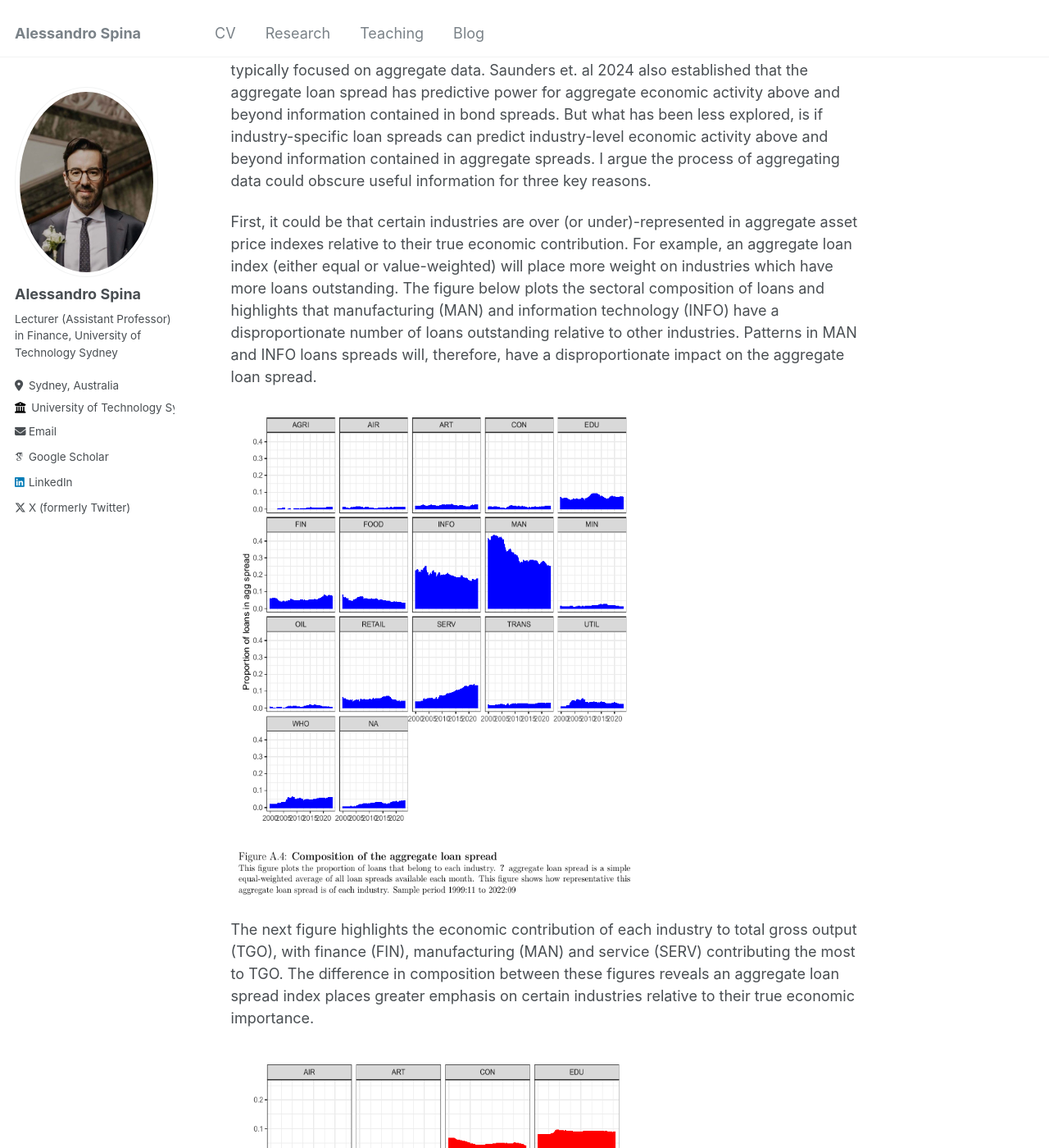
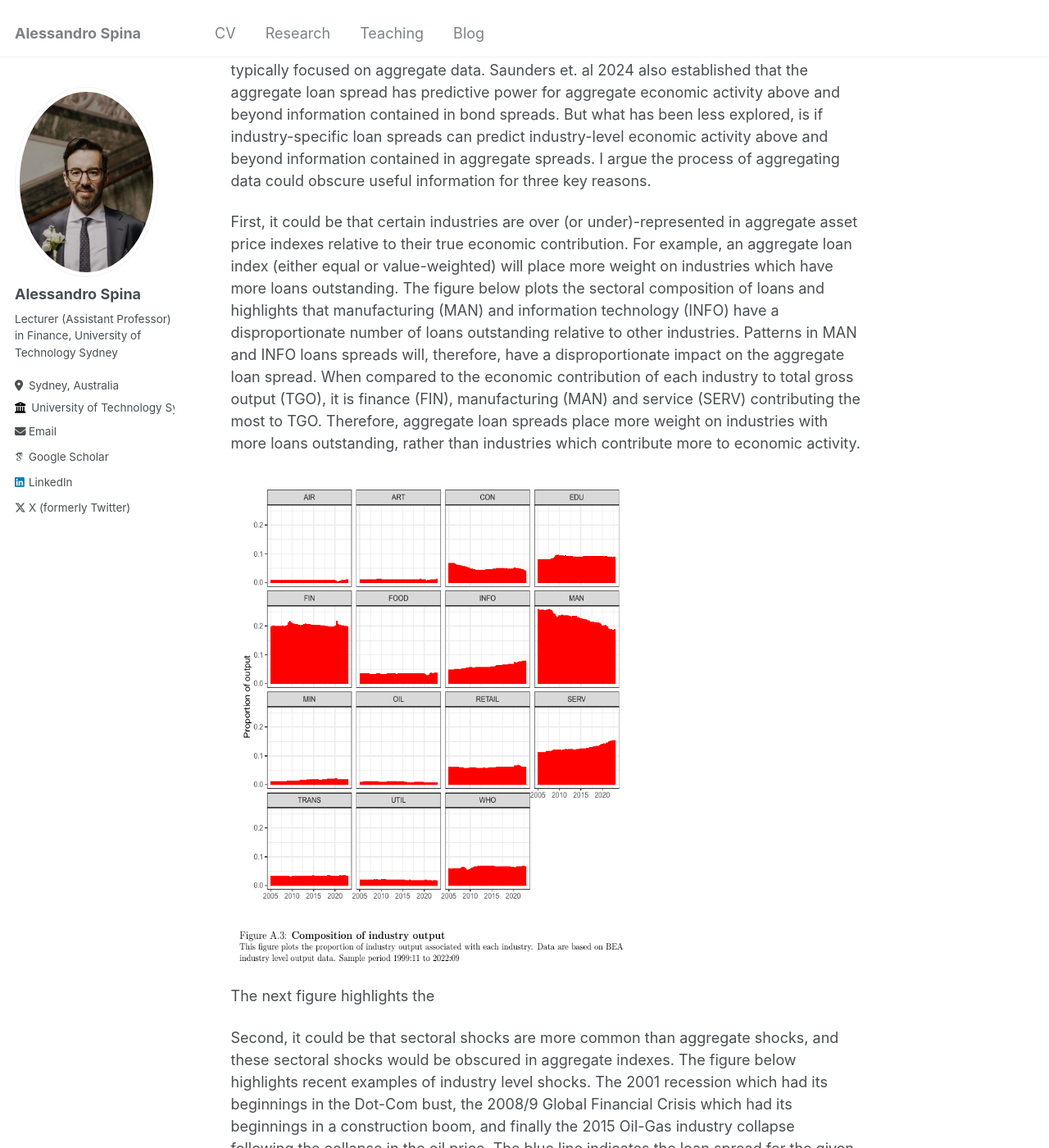
Before and after one commit to aspi6246/aspi6246.github.io, a Jekyll site: the page built from _posts/2024-11-05-blog-post-5.md, in a window 1280 px wide and 1400 px high, scrolled down 316 px. Shown: the whole window at 82% size. Built offline with Jekyll 4.4.1, drawn with Linux system fonts in a browser that asks for light colours; some web fonts are replaced.

Commit message:
Update 2024-11-05-blog-post-5.md

```diff
--- a/_posts/2024-11-05-blog-post-5.md
+++ b/_posts/2024-11-05-blog-post-5.md
@@ -13,14 +13,12 @@ In this post I discuss whether there is useful information contained in industry
 A long line of work in the macroeconomic forecasting literature has tested a range of financial variables that have predictive power for economic activity; (See, Friedman1993b, Estrella1991, Gertler2000, Gilchrist2012, Lopez-Salido2017, Mueller2009), but they have typically focused on aggregate data. Saunders et. al 2024 also established that the aggregate loan spread has predictive power for aggregate economic activity above and beyond information contained in bond spreads. But what has been less explored, is if industry-specific loan spreads can predict industry-level economic activity above and beyond information contained in aggregate spreads.
 I argue the process of aggregating data could obscure useful information for three key reasons.
 
-First, it could be that certain industries are over (or under)-represented in aggregate asset price indexes relative to their true economic contribution. For example, an aggregate loan index (either equal or value-weighted) will place more weight on industries which have more loans outstanding. The figure below plots the sectoral composition of loans and highlights that manufacturing (MAN) and information technology (INFO) have a disproportionate number of loans outstanding relative to other industries. Patterns in MAN and INFO loans spreads will, therefore, have a disproportionate impact on the aggregate loan spread.
-
-![Alt text](/assets/images/fig1.png){: style="width:500px;height:600px;"}
-
-
-The next figure highlights the economic contribution of each industry to total gross output (TGO), with finance (FIN), manufacturing (MAN) and service (SERV) contributing the most to TGO. The difference in composition between these figures reveals an aggregate loan spread index places greater emphasis on certain industries relative to their true economic importance.
+First, it could be that certain industries are over (or under)-represented in aggregate asset price indexes relative to their true economic contribution. For example, an aggregate loan index (either equal or value-weighted) will place more weight on industries which have more loans outstanding. The figure below plots the sectoral composition of loans and highlights that manufacturing (MAN) and information technology (INFO) have a disproportionate number of loans outstanding relative to other industries. Patterns in MAN and INFO loans spreads will, therefore, have a disproportionate impact on the aggregate loan spread. When compared to the economic contribution of each industry to total gross output (TGO), it is finance (FIN), manufacturing (MAN) and service (SERV) contributing the most to TGO. Therefore, aggregate loan spreads place more weight on industries with more loans outstanding, rather than industries which contribute more to economic activity.
 
 ![Alt text](/assets/images/fig2.png){: style="width:500px;height:600px;"}
+
+The next figure highlights the
+
 
 Second, it could be that sectoral shocks are more common than aggregate shocks, and these sectoral shocks would be obscured in aggregate indexes. The figure below highlights recent examples of industry level shocks. The 2001 recession which had its beginnings in the Dot-Com bust, the 2008/9 Global Financial Crisis which had its beginnings in a construction boom, and finally the 2015 Oil-Gas industry collapse following the collapse in the oil price. The blue line indicates the loan spread for the given industry and the black line the aggregate loan spread. This figure reveals that industry specific loan spreads reacted relatively early compared to the loan spreads in other industries around industry-specific shocks. These examples suggests that disaggregated industry level data provided a useful signal about the emerging risks in these particular sectors.
 
```
